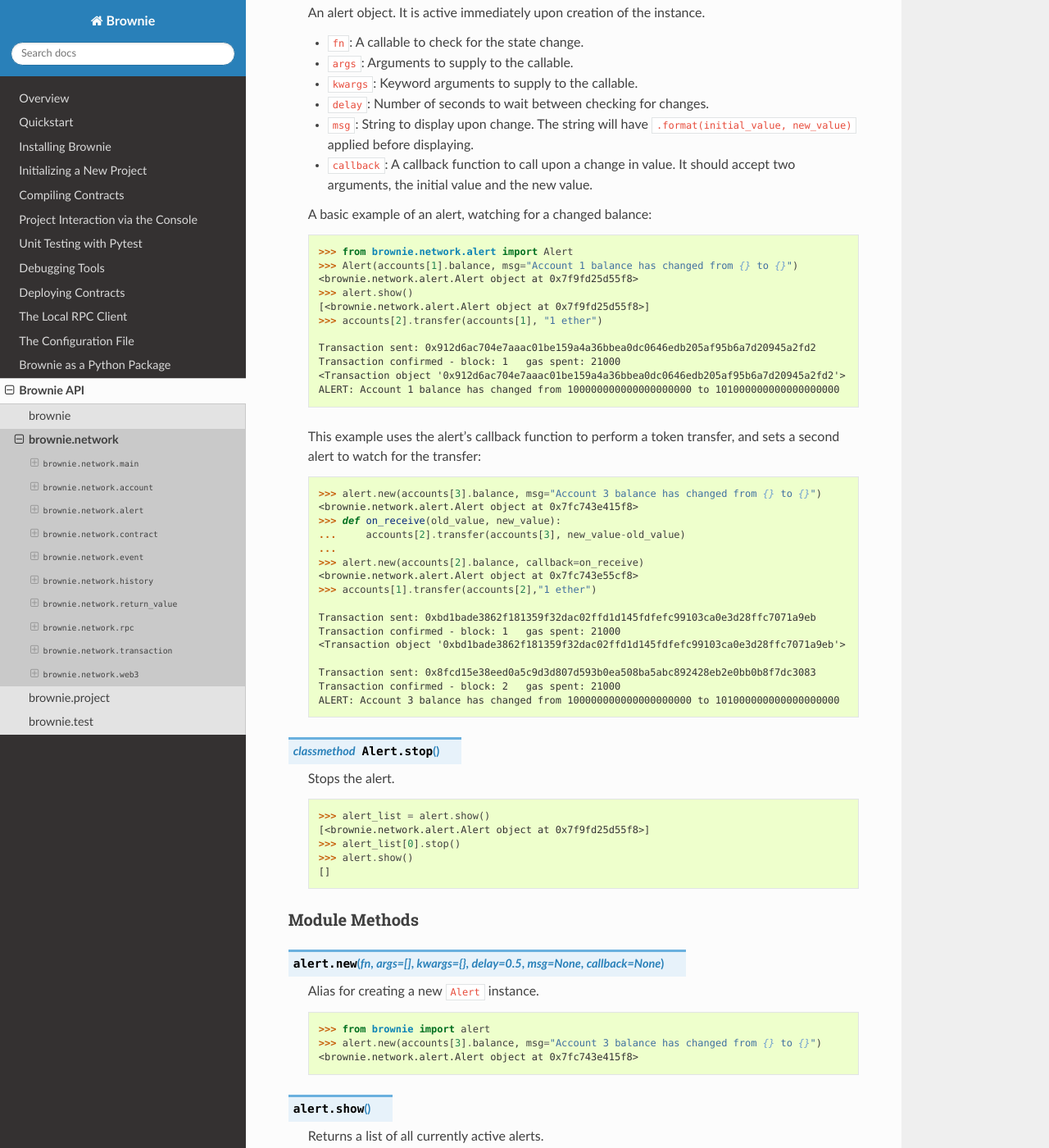
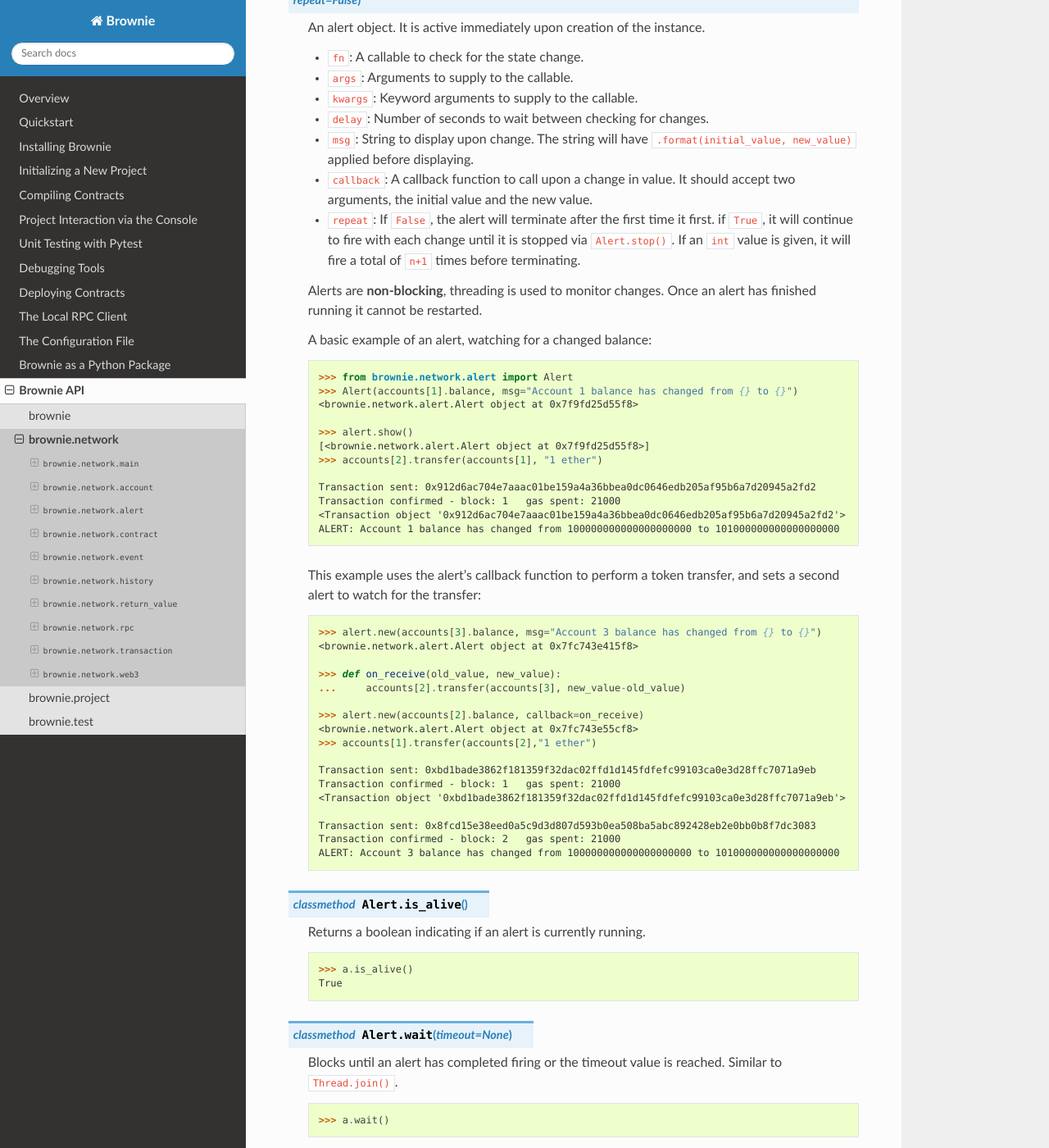
Before and after one commit to eth-brownie/brownie, a Sphinx documentation site: the page built from docs/api-network.rst, in a window 1280 px wide and 1400 px high, scrolled down 6755 px. Shown: the whole window at 82% size. Built offline with Sphinx 7.4.7 and the Read the Docs theme 2.0.0, drawn with Linux system fonts in a browser that asks for light colours; some of the changed text lies outside the part shown.

Commit message:
update Alert docs and tests

```diff
--- a/docs/api-network.rst
+++ b/docs/api-network.rst
@@ -332,7 +332,7 @@
 
 Alerts and callbacks are handled by creating instances of the ``Alert`` class.
 
-.. py:class:: brownie.network.alert.Alert(fn, args=[], kwargs={}, delay=0.5, msg=None, callback=None)
+.. py:class:: brownie.network.alert.Alert(fn, args=[], kwargs={}, delay=0.5, msg=None, callback=None, repeat=False)
 
     An alert object. It is active immediately upon creation of the instance.
 
@@ -342,6 +342,9 @@
     * ``delay``: Number of seconds to wait between checking for changes.
     * ``msg``: String to display upon change. The string will have ``.format(initial_value, new_value)`` applied before displaying.
     * ``callback``: A callback function to call upon a change in value. It should accept two arguments, the initial value and the new value.
+    * ``repeat``: If ``False``, the alert will terminate after the first time it first. if ``True``, it will continue to fire with each change until it is stopped via ``Alert.stop()``.  If an ``int`` value is given, it will fire a total of ``n+1`` times before terminating.
+
+    Alerts are **non-blocking**, threading is used to monitor changes. Once an alert has finished running it cannot be restarted.
 
     A basic example of an alert, watching for a changed balance:
 
@@ -350,6 +353,7 @@
         >>> from brownie.network.alert import Alert
         >>> Alert(accounts[1].balance, msg="Account 1 balance has changed from {} to {}")
         <brownie.network.alert.Alert object at 0x7f9fd25d55f8>
+
         >>> alert.show()
         [<brownie.network.alert.Alert object at 0x7f9fd25d55f8>]
         >>> accounts[2].transfer(accounts[1], "1 ether")
@@ -365,9 +369,10 @@
 
         >>> alert.new(accounts[3].balance, msg="Account 3 balance has changed from {} to {}")
         <brownie.network.alert.Alert object at 0x7fc743e415f8>
+
         >>> def on_receive(old_value, new_value):
         ...     accounts[2].transfer(accounts[3], new_value-old_value)
-        ...
+
         >>> alert.new(accounts[2].balance, callback=on_receive)
         <brownie.network.alert.Alert object at 0x7fc743e55cf8>
         >>> accounts[1].transfer(accounts[2],"1 ether")
@@ -380,7 +385,25 @@
         Transaction confirmed - block: 2   gas spent: 21000
         ALERT: Account 3 balance has changed from 100000000000000000000 to 101000000000000000000
 
-.. py:classmethod:: Alert.stop()
+.. py:classmethod:: Alert.is_alive()
+
+    Returns a boolean indicating if an alert is currently running.
+
+    .. code-block:: python
+
+        >>> a.is_alive()
+        True
+
+
+.. py:classmethod:: Alert.wait(timeout=None)
+
+    Blocks until an alert has completed firing or the timeout value is reached. Similar to ``Thread.join()``.
+
+    .. code-block:: python
+
+        >>> a.wait()
+
+.. py:classmethod:: Alert.stop(wait=True)
 
     Stops the alert.
 
@@ -395,7 +418,7 @@
 Module Methods
 --------------
 
-.. py:method:: alert.new(fn, args=[], kwargs={}, delay=0.5, msg=None, callback=None)
+.. py:method:: alert.new(fn, args=[], kwargs={}, delay=0.5, msg=None, callback=None, repeat=False)
 
     Alias for creating a new ``Alert`` instance.
 
```
Also changed, not shown: 3 other files.
